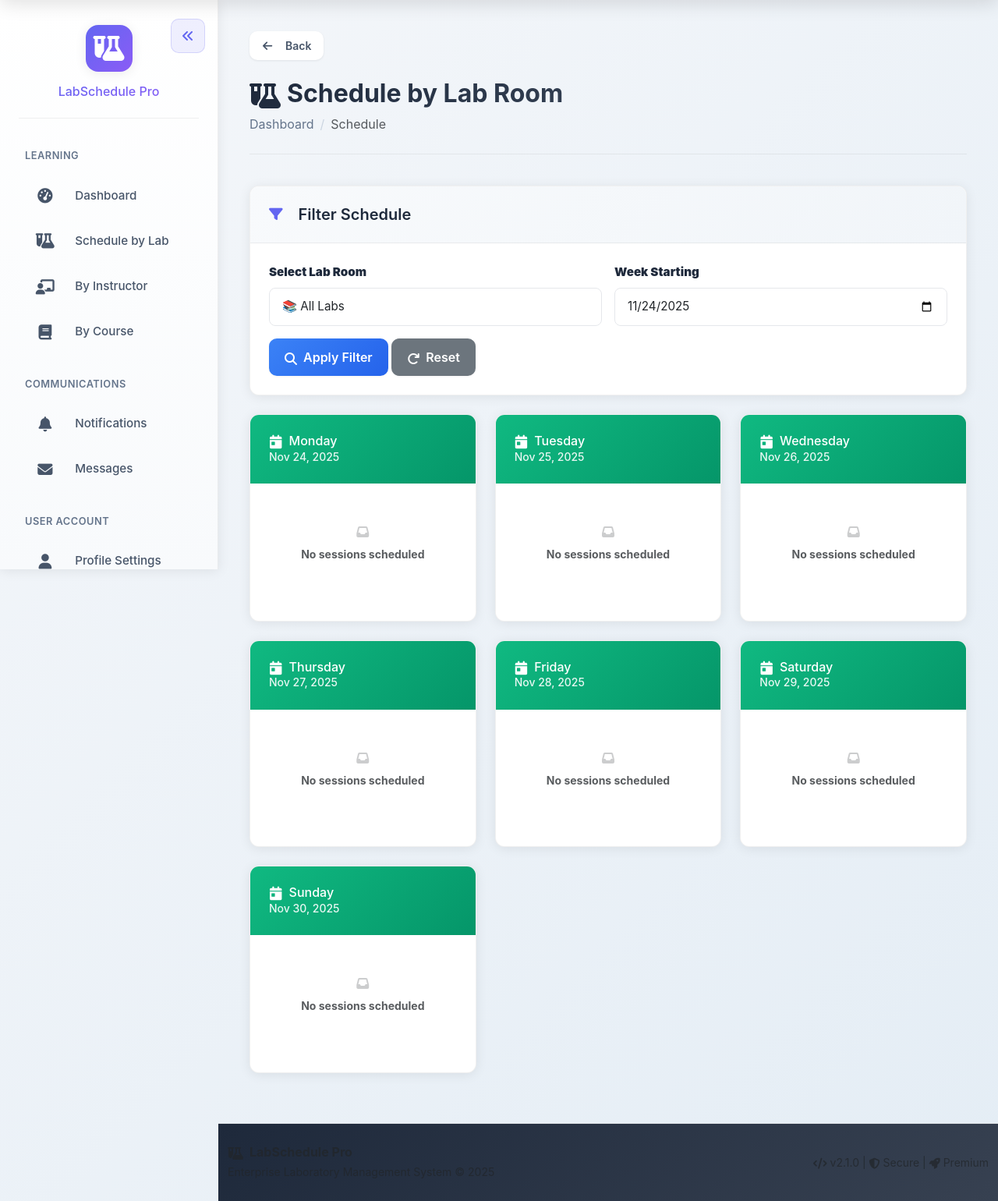
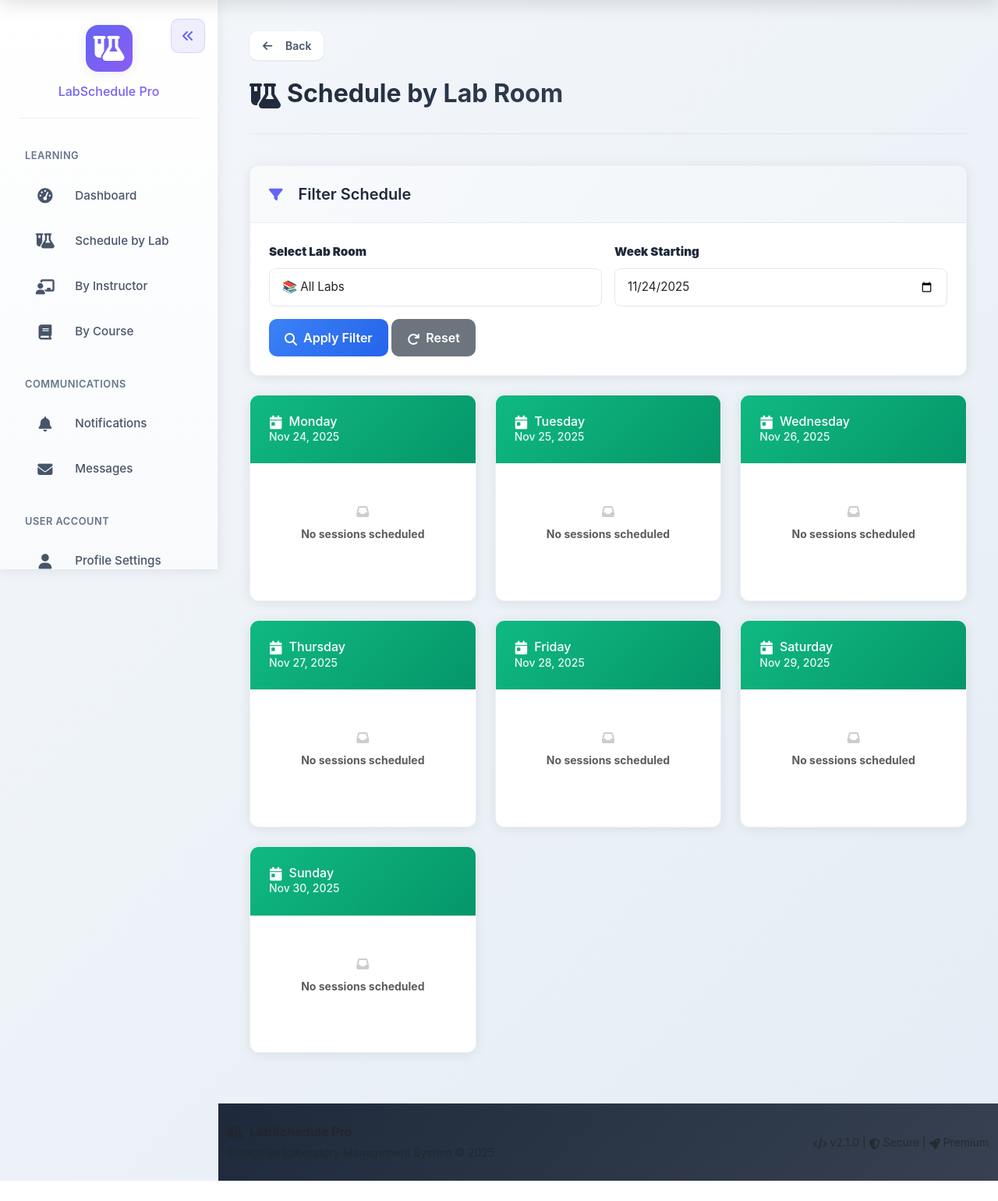
Before and after one commit to harhar25/FJG-Project, a Flask app: page /student/schedule/by-lab in a window 1280 px wide. Shown: the part 70-1610 px from the top of the page at 78% size. After the commit the page ends 1584 px from the top, so only its background shows below. Run offline with Flask 3, Linux system fonts and the light colour scheme; the visitor is signed in with stand-in values (Sample User, id 1); data comes from the database, SQL or seed files in the repository; data that the repository does not hold is empty; some libraries are stand-ins or nearby versions.

Commit message:
Fix: Simplify dropdowns and fix sidebar navigation button routing
DROPDOWN FIXES:
- Removed form-select-lg and form-select-modern classes causing compatibility issues
- Simplified to standard form-select class (Bootstrap 5 standard)
- Simplified date inputs to standard form-control class
- All three schedule filter pages updated: by-lab, by-instructor, by-section

SIDEBAR NAVIGATION FIXES:
- Added missing entries to navRoutes for: Schedule, New Request, My Requests, New Message
- Set all missing buttons to action: 'navigate' so links work properly
- This fixes Admin/Instructor sidebar buttons that weren't responding
- Buttons will now use href navigation instead of being blocked by event handler

All buttons now have action: 'navigate' which allows the href to work naturally.

```diff
--- a/app/templates/base.html
+++ b/app/templates/base.html
@@ -2035,20 +2035,26 @@
             const sidebarNavLinks = document.querySelectorAll('.sidebar-nav .nav-link');
             const navRoutes = {
                 'Dashboard': { icon: 'fa-tachometer-alt', action: 'navigate' },
-                'Laboratories': { icon: 'fa-flask-vial', action: 'loadLaboratories' },
-                'Instructors': { icon: 'fa-chalkboard-user', action: 'loadInstructors' },
-                'Approvals': { icon: 'fa-check-circle', action: 'loadApprovals' },
-                'Analytics': { icon: 'fa-chart-bar', action: 'loadAnalytics' },
-                'Reports': { icon: 'fa-chart-bar', action: 'loadReports' },
-                'Statistics': { icon: 'fa-chart-line', action: 'loadStatistics' },
+                'Laboratories': { icon: 'fa-flask-vial', action: 'navigate' },
+                'Instructors': { icon: 'fa-chalkboard-user', action: 'navigate' },
+                'Approvals': { icon: 'fa-check-circle', action: 'navigate' },
+                'Analytics': { icon: 'fa-chart-bar', action: 'navigate' },
+                'Reports': { icon: 'fa-chart-bar', action: 'navigate' },
+                'Statistics': { icon: 'fa-chart-line', action: 'navigate' },
                 'Schedule by Lab': { icon: 'fa-calendar', action: 'navigate' },
+                'Schedule by Instructor': { icon: 'fa-calendar', action: 'navigate' },
+                'Schedule by Section': { icon: 'fa-calendar', action: 'navigate' },
+                'Schedule': { icon: 'fa-calendar', action: 'navigate' },
                 'By Instructor': { icon: 'fa-user-tie', action: 'navigate' },
                 'By Course': { icon: 'fa-book', action: 'navigate' },
+                'New Request': { icon: 'fa-plus', action: 'navigate' },
+                'My Requests': { icon: 'fa-list', action: 'navigate' },
                 'Profile Settings': { icon: 'fa-user', action: 'navigate' },
                 'Preferences': { icon: 'fa-cog', action: 'navigate' },
                 'Logout': { icon: 'fa-sign-out-alt', action: 'navigate' },
                 'Notifications': { icon: 'fa-bell', action: 'navigate' },
-                'Messages': { icon: 'fa-envelope', action: 'navigate' }
+                'Messages': { icon: 'fa-envelope', action: 'navigate' },
+                'New Message': { icon: 'fa-pen', action: 'navigate' }
             };
 
             sidebarNavLinks.forEach(link => {
--- a/app/templates/student/schedule_by_instructor.html
+++ b/app/templates/student/schedule_by_instructor.html
@@ -22,7 +22,7 @@
                     <label class="form-label fw-600 mb-2">
                         <i class="fas fa-user-tie me-2"></i>Select Instructor
                     </label>
-                    <select class="form-select form-select-modern" id="instructorFilter" name="instructor_id">
+                    <select class="form-select" id="instructorFilter" name="instructor_id">
                         <option value="">All Instructors</option>
                         {% for instructor in instructors %}
                         <option value="{{ instructor.id }}" {% if selected_instructor_id == instructor.id %}selected{% endif %}>
@@ -35,7 +35,7 @@
                     <label class="form-label fw-600 mb-2">
                         <i class="fas fa-calendar me-2"></i>Week Starting
                     </label>
-                    <input type="date" class="form-control form-control-modern" id="weekFilter" name="week_start" value="{{ week_start }}">
+                    <input type="date" class="form-control" id="weekFilter" name="week_start" value="{{ week_start }}">
                 </div>
             </div>
             <div class="row mt-3">
--- a/app/templates/student/schedule_by_lab.html
+++ b/app/templates/student/schedule_by_lab.html
@@ -8,10 +8,10 @@
     <div>
         <h1><i class="fas fa-flask-vial me-2"></i>Schedule by Lab Room</h1>
         <nav aria-label="breadcrumb">
-            <ol class="breadcrumb">
+            <!-- ol class="breadcrumb">
                 <li class="breadcrumb-item"><a href="#">Dashboard</a></li>
                 <li class="breadcrumb-item active">Schedule</li>
-            </ol>
+            </ol -->
         </nav>
     </div>
 </div>
@@ -26,7 +26,7 @@
             <div class="row g-3">
                 <div class="col-md-6">
                     <label class="form-label"><strong>Select Lab Room</strong></label>
-                    <select class="form-select form-select-lg" id="labFilter" name="lab_id">
+                    <select class="form-select" id="labFilter" name="lab_id">
                         <option value="">📚 All Labs</option>
                         {% for lab in labs %}
                         <option value="{{ lab.id }}" {% if selected_lab_id == lab.id %}selected{% endif %}>
@@ -37,7 +37,7 @@
                 </div>
                 <div class="col-md-6">
                     <label class="form-label"><strong>Week Starting</strong></label>
-                    <input type="date" class="form-control form-control-lg" id="weekFilter" name="week_start" value="{{ week_start }}">
+                    <input type="date" class="form-control" id="weekFilter" name="week_start" value="{{ week_start }}">
                 </div>
             </div>
             <div class="mt-3">
--- a/app/templates/student/schedule_by_section.html
+++ b/app/templates/student/schedule_by_section.html
@@ -22,7 +22,7 @@
                     <label class="form-label fw-600 mb-2">
                         <i class="fas fa-book-open me-2"></i>Select Course
                     </label>
-                    <select class="form-select form-select-modern" id="courseFilter" name="course_id">
+                    <select class="form-select" id="courseFilter" name="course_id">
                         <option value="">All Courses</option>
                         {% for course in courses %}
                         <option value="{{ course.id }}" {% if selected_course_id == course.id %}selected{% endif %}>
@@ -35,7 +35,7 @@
                     <label class="form-label fw-600 mb-2">
                         <i class="fas fa-calendar me-2"></i>Week Starting
                     </label>
-                    <input type="date" class="form-control form-control-modern" id="weekFilter" name="week_start" value="{{ week_start }}">
+                    <input type="date" class="form-control" id="weekFilter" name="week_start" value="{{ week_start }}">
                 </div>
             </div>
             <div class="row mt-3">
```
